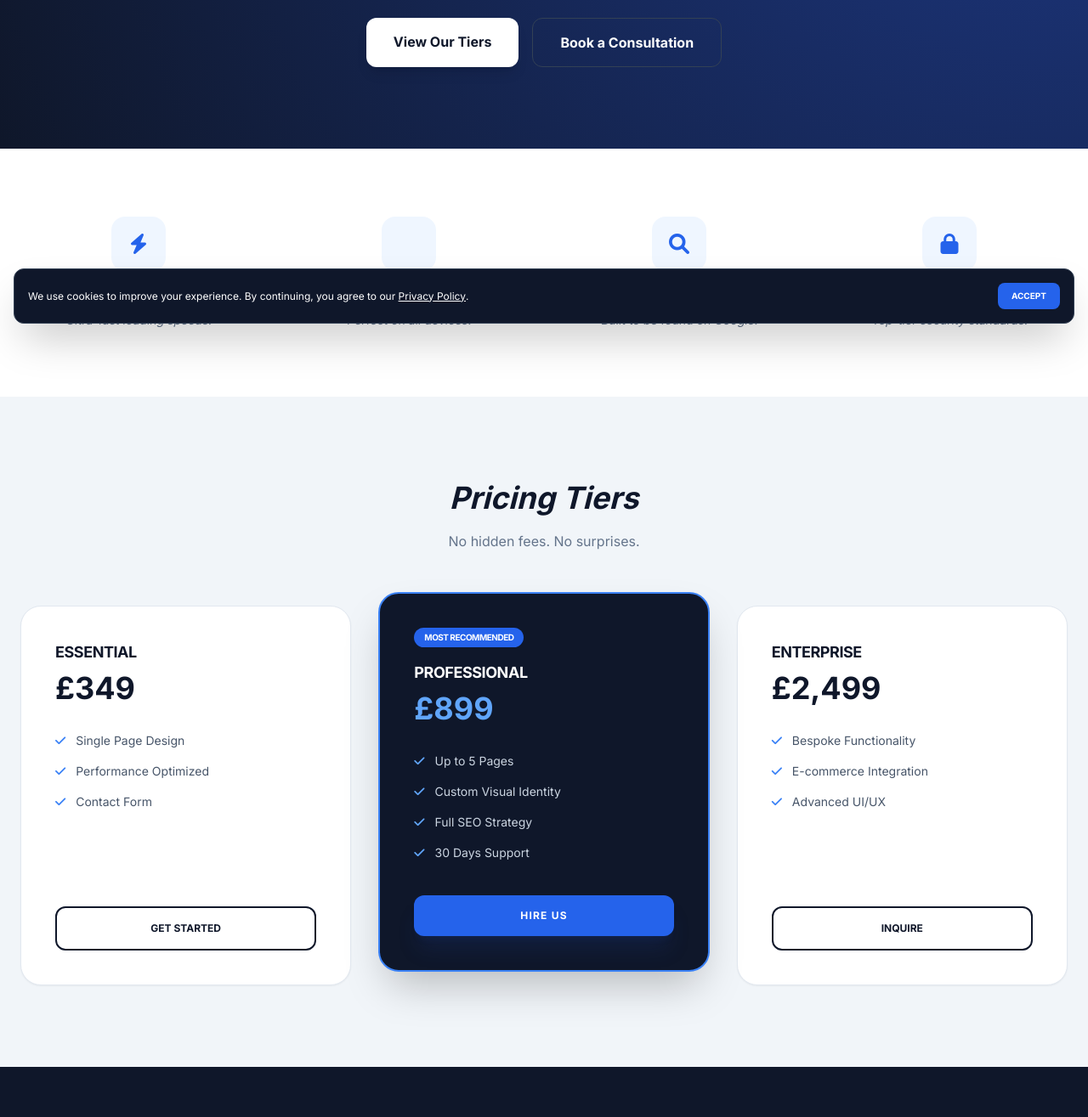
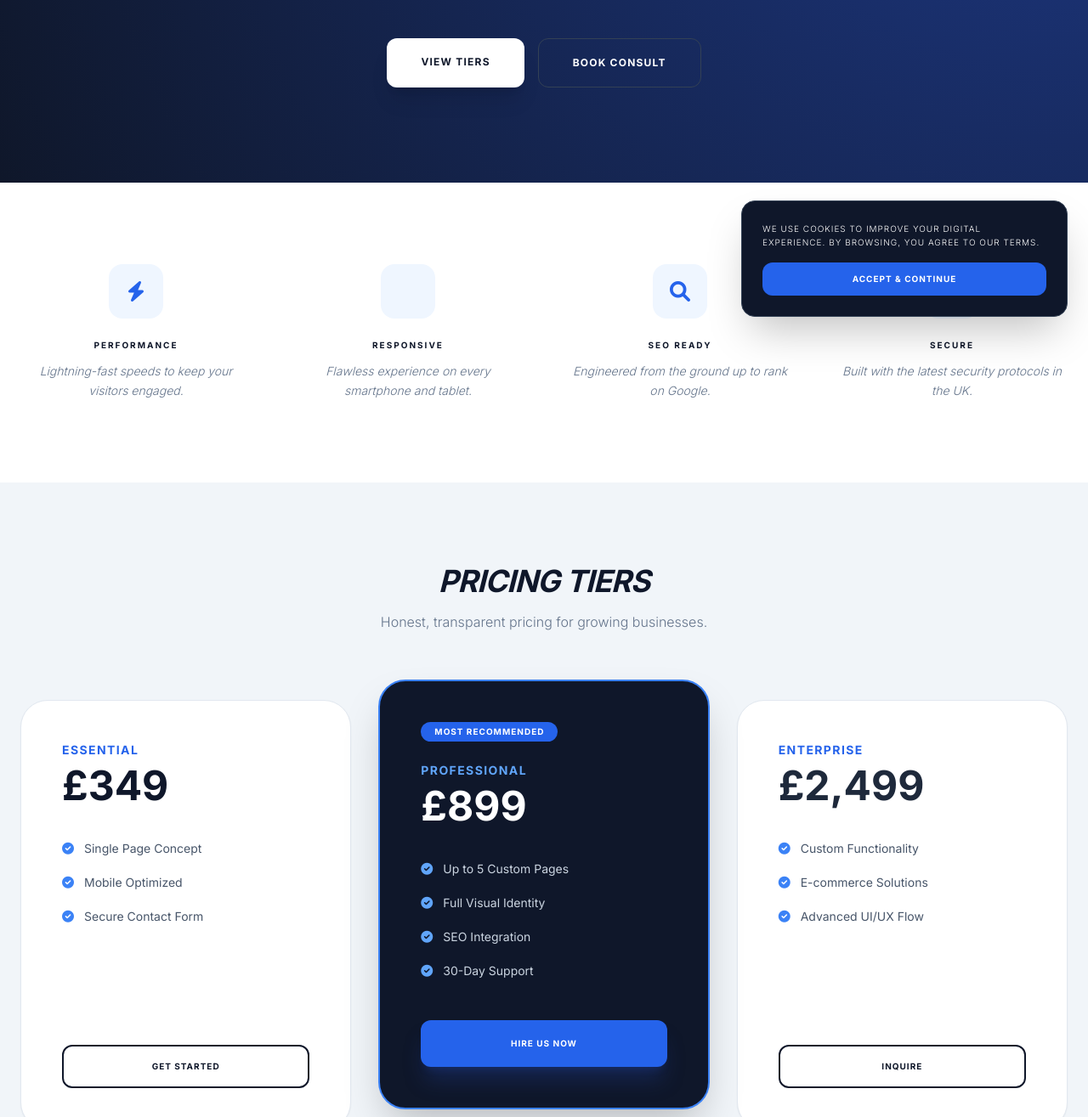
Before and after one commit to radkov32-star/brightwebexperts-site, a plain HTML site: page index.html in a window 1280 px wide. Shown: the part 403-1718 px from the top of the page at 85% size. Drawn offline with nearby package versions, Linux system fonts and the light colour scheme.

Commit message:
Update index.html

```diff
--- a/index.html
+++ b/index.html
@@ -10,141 +10,168 @@
         @import url('https://fonts.googleapis.com/css2?family=Inter:wght@300;400;600;700&display=swap');
         body { font-family: 'Inter', sans-serif; scroll-behavior: smooth; }
         .hero-gradient { background: radial-gradient(circle at top right, #1e3a8a 0%, #0f172a 100%); }
-        .modal { display: none; position: fixed; z-index: 1000; left: 0; top: 0; width: 100%; height: 100%; background-color: rgba(0,0,0,0.8); backdrop-blur: 5px; }
-        .modal-content { background-color: #fff; margin: 5% auto; padding: 40px; border-radius: 20px; width: 80%; max-width: 800px; max-height: 80vh; overflow-y: auto; }
+        .modal { display: none; position: fixed; z-index: 1000; left: 0; top: 0; width: 100%; height: 100%; background-color: rgba(0,0,0,0.85); backdrop-filter: blur(5px); }
+        .modal-content { background-color: #fff; margin: 5% auto; padding: 40px; border-radius: 24px; width: 90%; max-width: 700px; max-height: 80vh; overflow-y: auto; position: relative; }
     </style>
 </head>
 <body class="bg-slate-50 text-slate-900">
 
-    <nav class="fixed w-full z-50 bg-slate-900/80 backdrop-blur-md border-b border-slate-800">
+    <nav class="fixed w-full z-50 bg-slate-900/90 backdrop-blur-md border-b border-slate-800 font-bold uppercase tracking-tighter italic">
         <div class="max-w-7xl mx-auto px-6 h-20 flex items-center justify-between">
-            <div class="text-2xl font-bold tracking-tighter text-white uppercase italic">BrightWebExperts</div>
-            <div class="hidden md:flex space-x-8 text-sm font-medium text-slate-300">
+            <div class="text-2xl text-white">BrightWebExperts</div>
+            <div class="hidden md:flex space-x-8 text-xs text-slate-300">
                 <a href="#process" class="hover:text-blue-400 transition">Process</a>
                 <a href="#pricing" class="hover:text-blue-400 transition">Pricing</a>
                 <a href="#about" class="hover:text-blue-400 transition">About</a>
-                <a href="#contact" class="bg-blue-600 text-white px-5 py-2 rounded-full hover:bg-blue-700 transition font-bold">Get Started</a>
+                <a href="#contact" class="bg-blue-600 text-white px-5 py-2 rounded-full hover:bg-blue-700 transition tracking-normal">Get Started</a>
             </div>
         </div>
     </nav>
 
-    <section class="hero-gradient pt-40 pb-24 px-6 text-white text-center">
+    <section class="hero-gradient pt-44 pb-28 px-6 text-white text-center">
         <div class="max-w-4xl mx-auto">
-            <h1 class="text-5xl md:text-7xl font-bold mb-6 leading-tight">High-end websites for <span class="text-blue-400">ambitious brands.</span></h1>
-            <p class="text-xl text-slate-400 mb-10 max-w-2xl mx-auto">We bridge the gap between "DIY" sites and overpriced agencies. Premium design, transparent pricing, UK-based expertise.</p>
-            <div class="flex flex-col md:flex-row justify-center gap-4 font-bold">
-                <a href="#pricing" class="bg-white text-slate-900 px-8 py-4 rounded-xl hover:bg-slate-100 transition shadow-lg">View Our Tiers</a>
-                <a href="#contact" class="border border-slate-700 px-8 py-4 rounded-xl hover:bg-slate-800 transition">Book a Consultation</a>
+            <h1 class="text-5xl md:text-7xl font-bold mb-6 leading-[1.1]">High-end websites for <span class="text-blue-400 italic">ambitious brands.</span></h1>
+            <p class="text-xl text-slate-400 mb-12 max-w-2xl mx-auto font-light">We bridge the gap between "DIY" sites and overpriced agencies. Premium design, transparent pricing, UK-based expertise.</p>
+            <div class="flex flex-col md:flex-row justify-center gap-4 font-bold uppercase text-xs tracking-widest">
+                <a href="#pricing" class="bg-white text-slate-900 px-10 py-5 rounded-xl hover:bg-slate-100 transition shadow-xl">View Tiers</a>
+                <a href="#contact" class="border border-slate-700 px-10 py-5 rounded-xl hover:bg-slate-800 transition">Book Consult</a>
             </div>
         </div>
     </section>
 
-    <section class="py-20 px-6 bg-white border-b border-slate-100">
-        <div class="max-w-7xl mx-auto grid md:grid-cols-4 gap-10">
-            <div class="text-center group">
-                <div class="w-16 h-16 bg-blue-50 text-blue-600 rounded-2xl flex items-center justify-center text-2xl mb-6 mx-auto group-hover:bg-blue-600 group-hover:text-white transition-all duration-300"><i class="fa-solid fa-bolt"></i></div>
-                <h4 class="font-bold mb-2 uppercase text-xs tracking-widest">Performance</h4>
-                <p class="text-sm text-slate-500 italic">Ultra-fast loading speeds.</p>
+    <section class="py-24 px-6 bg-white">
+        <div class="max-w-7xl mx-auto grid md:grid-cols-4 gap-12 text-center">
+            <div>
+                <div class="w-16 h-16 bg-blue-50 text-blue-600 rounded-2xl flex items-center justify-center text-2xl mb-6 mx-auto"><i class="fa-solid fa-bolt"></i></div>
+                <h4 class="font-bold mb-3 uppercase text-[10px] tracking-[0.2em]">Performance</h4>
+                <p class="text-sm text-slate-500 font-light italic leading-relaxed">Lightning-fast speeds to keep your visitors engaged.</p>
             </div>
-            <div class="text-center group">
-                <div class="w-16 h-16 bg-blue-50 text-blue-600 rounded-2xl flex items-center justify-center text-2xl mb-6 mx-auto group-hover:bg-blue-600 group-hover:text-white transition-all duration-300"><i class="fa-solid fa-mobile-screen"></i></div>
-                <h4 class="font-bold mb-2 uppercase text-xs tracking-widest">Responsive</h4>
-                <p class="text-sm text-slate-500 italic">Perfect on all devices.</p>
+            <div>
+                <div class="w-16 h-16 bg-blue-50 text-blue-600 rounded-2xl flex items-center justify-center text-2xl mb-6 mx-auto"><i class="fa-solid fa-mobile-screen"></i></div>
+                <h4 class="font-bold mb-3 uppercase text-[10px] tracking-[0.2em]">Responsive</h4>
+                <p class="text-sm text-slate-500 font-light italic leading-relaxed">Flawless experience on every smartphone and tablet.</p>
             </div>
-            <div class="text-center group">
-                <div class="w-16 h-16 bg-blue-50 text-blue-600 rounded-2xl flex items-center justify-center text-2xl mb-6 mx-auto group-hover:bg-blue-600 group-hover:text-white transition-all duration-300"><i class="fa-solid fa-magnifying-glass"></i></div>
-                <h4 class="font-bold mb-2 uppercase text-xs tracking-widest">SEO Ready</h4>
-                <p class="text-sm text-slate-500 italic">Built to be found on Google.</p>
+            <div>
+                <div class="w-16 h-16 bg-blue-50 text-blue-600 rounded-2xl flex items-center justify-center text-2xl mb-6 mx-auto"><i class="fa-solid fa-magnifying-glass"></i></div>
+                <h4 class="font-bold mb-3 uppercase text-[10px] tracking-[0.2em]">SEO Ready</h4>
+                <p class="text-sm text-slate-500 font-light italic leading-relaxed">Engineered from the ground up to rank on Google.</p>
             </div>
-            <div class="text-center group">
-                <div class="w-16 h-16 bg-blue-50 text-blue-600 rounded-2xl flex items-center justify-center text-2xl mb-6 mx-auto group-hover:bg-blue-600 group-hover:text-white transition-all duration-300"><i class="fa-solid fa-lock"></i></div>
-                <h4 class="font-bold mb-2 uppercase text-xs tracking-widest">Secure</h4>
-                <p class="text-sm text-slate-500 italic">Top-tier security standards.</p>
+            <div>
+                <div class="w-16 h-16 bg-blue-50 text-blue-600 rounded-2xl flex items-center justify-center text-2xl mb-6 mx-auto"><i class="fa-solid fa-lock"></i></div>
+                <h4 class="font-bold mb-3 uppercase text-[10px] tracking-[0.2em]">Secure</h4>
+                <p class="text-sm text-slate-500 font-light italic leading-relaxed">Built with the latest security protocols in the UK.</p>
             </div>
         </div>
     </section>
 
     <section id="pricing" class="py-24 px-6 bg-slate-100">
         <div class="max-w-7xl mx-auto">
-            <h2 class="text-4xl font-bold text-center mb-4 italic leading-tight">Pricing Tiers</h2>
-            <p class="text-center text-slate-500 mb-16">No hidden fees. No surprises.</p>
-            <div class="grid md:grid-cols-3 gap-8">
-                <div class="bg-white p-10 rounded-3xl border border-slate-200 flex flex-col shadow-sm">
-                    <h3 class="text-lg font-bold mb-2 uppercase tracking-tight">Essential</h3>
-                    <div class="text-4xl font-bold mb-8">£349</div>
-                    <ul class="space-y-4 mb-10 text-slate-600 text-sm flex-grow">
-                        <li><i class="fa-solid fa-check text-blue-500 mr-2"></i> Single Page Design</li>
-                        <li><i class="fa-solid fa-check text-blue-500 mr-2"></i> Performance Optimized</li>
-                        <li><i class="fa-solid fa-check text-blue-500 mr-2"></i> Contact Form</li>
+            <h2 class="text-4xl font-bold text-center mb-4 italic tracking-tight uppercase">Pricing Tiers</h2>
+            <p class="text-center text-slate-500 mb-20 font-light">Honest, transparent pricing for growing businesses.</p>
+            <div class="grid md:grid-cols-3 gap-8 items-stretch">
+                <div class="bg-white p-12 rounded-[2rem] border border-slate-200 flex flex-col shadow-sm">
+                    <h3 class="text-sm font-bold mb-2 uppercase tracking-widest text-blue-600">Essential</h3>
+                    <div class="text-5xl font-bold mb-10">£349</div>
+                    <ul class="space-y-5 mb-12 text-slate-600 text-sm flex-grow">
+                        <li class="flex items-center"><i class="fa-solid fa-circle-check text-blue-500 mr-3"></i> Single Page Concept</li>
+                        <li class="flex items-center"><i class="fa-solid fa-circle-check text-blue-500 mr-3"></i> Mobile Optimized</li>
+                        <li class="flex items-center"><i class="fa-solid fa-circle-check text-blue-500 mr-3"></i> Secure Contact Form</li>
                     </ul>
-                    <a href="#contact" class="w-full py-4 text-center border-2 border-slate-900 rounded-xl font-bold hover:bg-slate-900 hover:text-white transition uppercase text-xs">Get Started</a>
+                    <a href="#contact" class="w-full py-4 text-center border-2 border-slate-900 rounded-xl font-bold hover:bg-slate-900 hover:text-white transition uppercase text-[10px] tracking-widest">Get Started</a>
                 </div>
-                <div class="bg-slate-900 p-10 rounded-3xl border-2 border-blue-500 text-white flex flex-col shadow-2xl md:-translate-y-4">
-                    <div class="bg-blue-600 text-[10px] font-bold py-1 px-3 rounded-full w-fit mb-4 uppercase tracking-tighter">Most Recommended</div>
-                    <h3 class="text-lg font-bold mb-2 uppercase tracking-tight">Professional</h3>
-                    <div class="text-4xl font-bold mb-8 text-blue-400">£899</div>
-                    <ul class="space-y-4 mb-10 text-slate-300 text-sm flex-grow">
-                        <li><i class="fa-solid fa-check text-blue-400 mr-2"></i> Up to 5 Pages</li>
-                        <li><i class="fa-solid fa-check text-blue-400 mr-2"></i> Custom Visual Identity</li>
-                        <li><i class="fa-solid fa-check text-blue-400 mr-2"></i> Full SEO Strategy</li>
-                        <li><i class="fa-solid fa-check text-blue-400 mr-2"></i> 30 Days Support</li>
+                <div class="bg-slate-900 p-12 rounded-[2rem] border-2 border-blue-500 text-white flex flex-col shadow-2xl transform md:-translate-y-6">
+                    <div class="bg-blue-600 text-[10px] font-bold py-1 px-4 rounded-full w-fit mb-6 uppercase tracking-widest">Most Recommended</div>
+                    <h3 class="text-sm font-bold mb-2 uppercase tracking-widest text-blue-400">Professional</h3>
+                    <div class="text-5xl font-bold mb-10">£899</div>
+                    <ul class="space-y-5 mb-12 text-slate-300 text-sm flex-grow">
+                        <li class="flex items-center"><i class="fa-solid fa-circle-check text-blue-400 mr-3"></i> Up to 5 Custom Pages</li>
+                        <li class="flex items-center"><i class="fa-solid fa-circle-check text-blue-400 mr-3"></i> Full Visual Identity</li>
+                        <li class="flex items-center"><i class="fa-solid fa-circle-check text-blue-400 mr-3"></i> SEO Integration</li>
+                        <li class="flex items-center"><i class="fa-solid fa-circle-check text-blue-400 mr-3"></i> 30-Day Support</li>
                     </ul>
-                    <a href="#contact" class="w-full py-4 text-center bg-blue-600 rounded-xl font-bold hover:bg-blue-700 transition uppercase text-xs tracking-widest shadow-xl shadow-blue-900/20">Hire Us</a>
+                    <a href="#contact" class="w-full py-5 text-center bg-blue-600 rounded-xl font-bold hover:bg-blue-700 transition uppercase text-[10px] tracking-widest shadow-xl shadow-blue-900/40">Hire Us Now</a>
                 </div>
-                <div class="bg-white p-10 rounded-3xl border border-slate-200 flex flex-col shadow-sm">
-                    <h3 class="text-lg font-bold mb-2 uppercase tracking-tight">Enterprise</h3>
-                    <div class="text-4xl font-bold mb-8">£2,499</div>
-                    <ul class="space-y-4 mb-10 text-slate-600 text-sm flex-grow">
-                        <li><i class="fa-solid fa-check text-blue-500 mr-2"></i> Bespoke Functionality</li>
-                        <li><i class="fa-solid fa-check text-blue-500 mr-2"></i> E-commerce Integration</li>
-                        <li><i class="fa-solid fa-check text-blue-500 mr-2"></i> Advanced UI/UX</li>
+                <div class="bg-white p-12 rounded-[2rem] border border-slate-200 flex flex-col shadow-sm">
+                    <h3 class="text-sm font-bold mb-2 uppercase tracking-widest text-blue-600">Enterprise</h3>
+                    <div class="text-5xl font-bold mb-10 text-slate-800">£2,499</div>
+                    <ul class="space-y-5 mb-12 text-slate-600 text-sm flex-grow">
+                        <li class="flex items-center"><i class="fa-solid fa-circle-check text-blue-500 mr-3"></i> Custom Functionality</li>
+                        <li class="flex items-center"><i class="fa-solid fa-circle-check text-blue-500 mr-3"></i> E-commerce Solutions</li>
+                        <li class="flex items-center"><i class="fa-solid fa-circle-check text-blue-500 mr-3"></i> Advanced UI/UX Flow</li>
                     </ul>
-                    <a href="#contact" class="w-full py-4 text-center border-2 border-slate-900 rounded-xl font-bold hover:bg-slate-900 hover:text-white transition uppercase text-xs">Inquire</a>
+                    <a href="#contact" class="w-full py-4 text-center border-2 border-slate-900 rounded-xl font-bold hover:bg-slate-900 hover:text-white transition uppercase text-[10px] tracking-widest">Inquire</a>
                 </div>
             </div>
         </div>
     </section>
 
-    <footer class="bg-slate-900 text-slate-400 py-16 px-6">
+    <section id="about" class="py-24 px-6 bg-white border-t border-slate-100">
+        <div class="max-w-4xl mx-auto text-center">
+            <h2 class="text-3xl font-bold mb-8 italic uppercase tracking-tighter">Who is BrightWebExperts?</h2>
+            <p class="text-slate-600 leading-relaxed mb-6 font-light">
+                We are a dedicated UK-based web design studio. We specialize in building fast, high-performance websites for ambitious brands who want to stand out from the noise.
+            </p>
+            <p class="text-slate-600 leading-relaxed italic font-light">
+                Focusing on performance, design, and real-world business results, we deliver agency-quality work without the corporate overhead.
+            </p>
+        </div>
+    </section>
+
+    <footer class="bg-slate-900 text-slate-400 py-20 px-6">
         <div class="max-w-7xl mx-auto text-center">
-            <div class="text-white font-bold text-2xl mb-4 italic tracking-tighter">BrightWebExperts</div>
-            <p class="text-sm mb-8 max-w-md mx-auto italic">Providing premium digital experiences for small businesses across the United Kingdom.</p>
-            <div class="flex flex-wrap justify-center gap-6 text-xs mb-10">
-                <button onclick="openModal('privacy')" class="underline hover:text-white">Privacy Policy</button>
-                <button onclick="openModal('terms')" class="underline hover:text-white">Terms of Service</button>
-                <a href="#contact" class="underline hover:text-white">Contact Support</a>
+            <div class="text-white font-bold text-2xl mb-4 italic uppercase tracking-tighter">BrightWebExperts</div>
+            <p class="text-sm mb-10 max-w-md mx-auto italic font-light">Premium digital experiences for small businesses across the United Kingdom.</p>
+
+            <div class="flex flex-wrap justify-center gap-8 text-[10px] font-bold uppercase tracking-[0.2em] mb-12">
+                <button onclick="openModal('privacy')" class="hover:text-white transition underline">Privacy Policy</button>
+                <button onclick="openModal('terms')" class="hover:text-white transition underline">Terms of Service</button>
+                <a href="#contact" class="hover:text-white transition underline">Contact</a>
             </div>
-            <div class="pt-8 border-t border-slate-800 text-[10px] uppercase tracking-widest">
-                © 2026 BrightWebExperts. All rights reserved.<br>
-                BrightWebExperts is a Sole Trader business operating in the United Kingdom.
+
+            <div class="pt-10 border-t border-slate-800 text-[9px] uppercase tracking-[0.3em] text-slate-600 space-y-2">
+                <p>© 2026 BrightWebExperts. All rights reserved.</p>
+                <p>BrightWebExperts is a UK-based Sole Trader business.</p>
+                <p>Business Location: Essex, United Kingdom.</p>
             </div>
         </div>
     </footer>
 
     <div id="privacy-modal" class="modal">
         <div class="modal-content">
-            <h2 class="text-2xl font-bold mb-6">Privacy Policy</h2>
-            <div class="text-sm text-slate-600 space-y-4">
-                <p><strong>1. Introduction:</strong> BrightWebExperts ("we", "us") respects your privacy and is committed to protecting your personal data in accordance with the UK GDPR.</p>
-                <p><strong>2. Data Collection:</strong> We collect information you provide via our contact forms (Name, Email, Project Details) only to provide our services.</p>
-                <p><strong>3. Use of Data:</strong> Your data is used strictly for communication and project management. We never sell your data to third parties.</p>
-                <p><strong>4. Cookies:</strong> We use basic cookies to analyze website traffic and improve your browsing experience.</p>
-                <p><strong>5. Your Rights:</strong> You have the right to request access, correction, or deletion of your personal data at any time.</p>
-                <p><strong>Contact:</strong> For any privacy concerns, contact us via the website form.</p>
+            <h2 class="text-2xl font-bold mb-6 italic uppercase">Privacy Policy</h2>
+            <div class="text-xs text-slate-600 space-y-4 leading-relaxed font-light">
+                <p><strong>1. Introduction:</strong> BrightWebExperts is committed to GDPR compliance. We protect your data as if it were our own.</p>
+                <p><strong>2. Data:</strong> We only collect information provided by you via our contact form (name, email) to facilitate your project.</p>
+                <p><strong>3. Use:</strong> Your data is used strictly for project management and communication. We never share or sell client lists.</p>
+                <p><strong>4. Cookies:</strong> We use minimal cookies to improve performance and analyze anonymous site traffic.</p>
             </div>
-            <button onclick="closeModal('privacy')" class="mt-8 bg-slate-900 text-white px-6 py-2 rounded-lg font-bold text-xs uppercase">Close</button>
+            <button onclick="closeModal('privacy')" class="mt-10 bg-slate-900 text-white px-8 py-3 rounded-xl font-bold text-[10px] uppercase tracking-widest">Close</button>
         </div>
     </div>
 
-    <div id="cookie-banner" class="fixed bottom-4 left-4 right-4 bg-slate-900 text-white p-4 rounded-xl border border-slate-700 shadow-2xl flex flex-col md:flex-row items-center justify-between z-[2000]">
-        <p class="text-[10px] md:text-xs">We use cookies to improve your experience. By continuing, you agree to our <button onclick="openModal('privacy')" class="underline">Privacy Policy</button>.</p>
-        <button onclick="document.getElementById('cookie-banner').style.display='none'" class="bg-blue-600 text-[10px] font-bold px-4 py-2 rounded-lg mt-2 md:mt-0 uppercase">Accept</button>
+    <div id="terms-modal" class="modal">
+        <div class="modal-content">
+            <h2 class="text-2xl font-bold mb-6 italic uppercase text-slate-900">Terms of Service</h2>
+            <div class="text-xs text-slate-600 space-y-4 leading-relaxed font-light">
+                <p><strong>1. Agreement:</strong> By hiring BrightWebExperts, you agree to these terms.</p>
+                <p><strong>2. Payment:</strong> A 50% upfront deposit is required. Remaining balance is due prior to final site launch.</p>
+                <p><strong>3. Revisions:</strong> Each package includes fixed revision rounds. Additional changes may incur fees.</p>
+                <p><strong>4. Assets:</strong> Clients must provide necessary content/images unless custom graphics are ordered.</p>
+                <p><strong>5. Hosting:</strong> Domain and hosting fees are the responsibility of the client unless otherwise stated.</p>
+            </div>
+            <button onclick="closeModal('terms')" class="mt-10 bg-slate-900 text-white px-8 py-3 rounded-xl font-bold text-[10px] uppercase tracking-widest">Close</button>
+        </div>
+    </div>
+
+    <div id="cookie-banner" class="fixed bottom-6 left-6 right-6 md:left-auto md:w-96 bg-slate-900 text-white p-6 rounded-2xl border border-slate-700 shadow-2xl z-[2000] flex flex-col gap-4">
+        <p class="text-[10px] leading-relaxed font-light uppercase tracking-widest">We use cookies to improve your digital experience. By browsing, you agree to our terms.</p>
+        <button onclick="document.getElementById('cookie-banner').style.display='none'" class="bg-blue-600 text-[10px] font-bold py-3 rounded-xl uppercase tracking-widest">Accept & Continue</button>
     </div>
 
     <script>
         function openModal(type) { document.getElementById(type + '-modal').style.display = 'block'; }
         function closeModal(type) { document.getElementById(type + '-modal').style.display = 'none'; }
-        window.onclick = function(event) { if (event.target.className === 'modal') { event.target.style.display = 'none'; } }
+        window.onclick = function(e) { if(e.target.className === 'modal') e.target.style.display = 'none'; }
     </script>
 
 </body>
```
